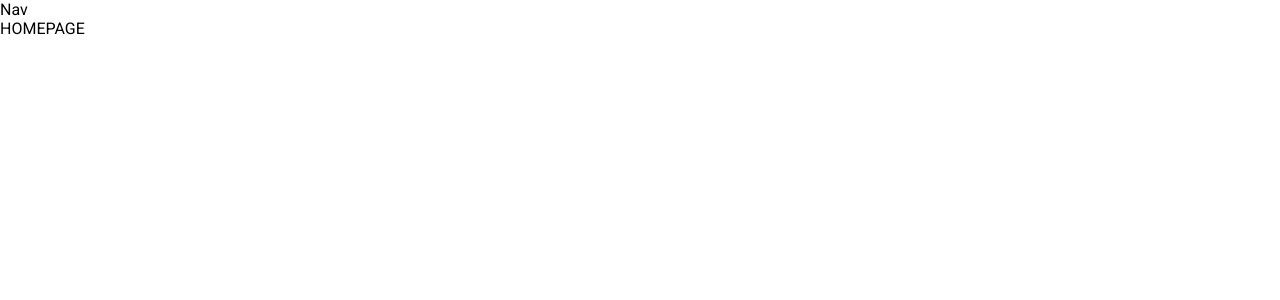
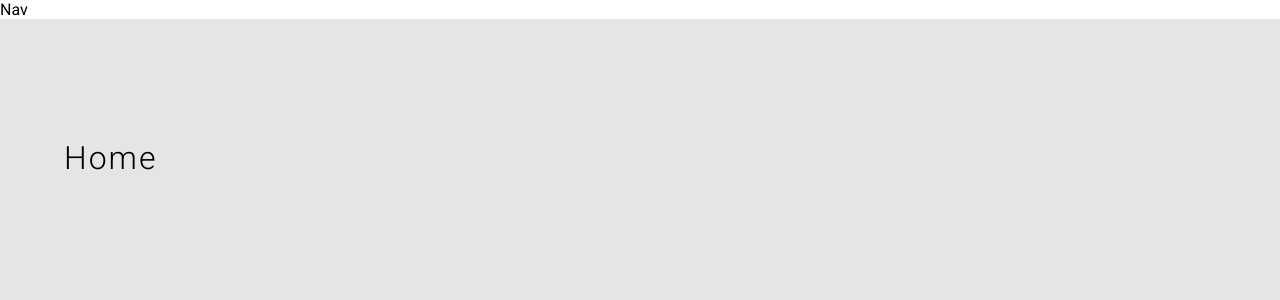
Before and after one commit to nico-TheDev/findmeow-front, a React (Create React App) app: page /dashboard/home in a window 1280 px wide. Shown: the top 300 px of the page. Built offline with nearby package versions, Linux system fonts and the light colour scheme.

Commit message:
added page wrapper

```diff
--- a/src/components/pages/HomePage/HomePage.tsx
+++ b/src/components/pages/HomePage/HomePage.tsx
@@ -1,9 +1,15 @@
 import React from "react";
+
+import PageWrapper from "components/shared/PageWrapper";
 
 interface IProps {}
 
 const HomePage: React.FC<IProps> = () => {
-    return <div>HOMEPAGE</div>;
+    return (
+        <PageWrapper title="Home">
+            <div></div>
+        </PageWrapper>
+    );
 };
 
 export default HomePage;
--- /dev/null
+++ b/src/components/shared/PageWrapper/PageWrapper.tsx
@@ -0,0 +1,18 @@
+import { Container } from "components/shared/shared";
+import React from "react";
+
+interface IProps {
+    children: React.ReactNode;
+    title: String;
+}
+
+const PageWrapper: React.FC<IProps> = ({ children, title }) => {
+    return (
+        <Container>
+            <h1>{title}</h1>
+            {children}
+        </Container>
+    );
+};
+
+export default PageWrapper;
--- /dev/null
+++ b/src/components/shared/PageWrapper/index.ts
@@ -0,0 +1,2 @@
+import PageWrapper from "./PageWrapper";
+export default PageWrapper;
--- /dev/null
+++ b/src/components/shared/shared.tsx
@@ -0,0 +1,14 @@
+import styled from "styled-components";
+
+export const Container = styled.div`
+    background-color: ${({ theme }) => theme.gray};
+    min-height: 100vh;
+    padding-top: 15vh;
+    position: relative;
+    h1 {
+        width: 90%;
+        margin: 0 auto;
+        font-weight: 300;
+        letter-spacing: 2px;
+    }
+`;
```
